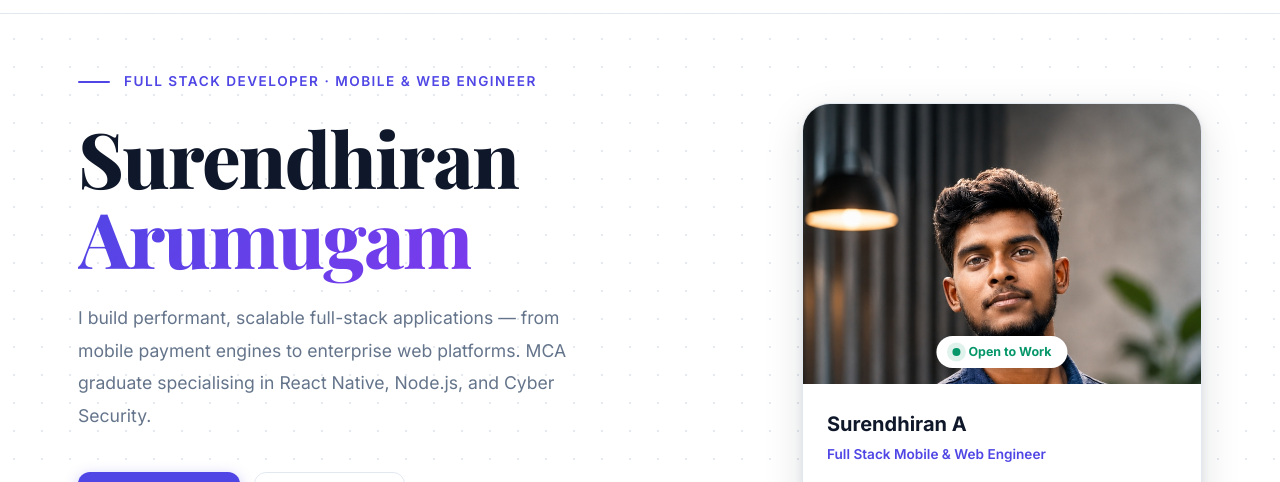
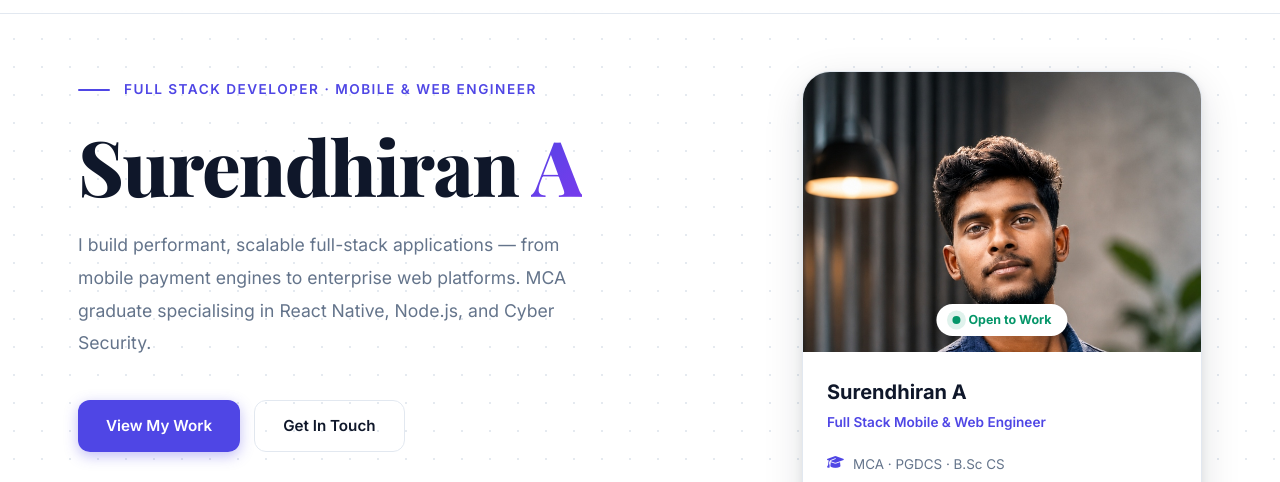
Before and after one commit to surendhitan/Portfolio_surendhiran, a website: page index.html in a window 1280 px wide. Shown: the part 59-541 px from the top of the page. Drawn offline with nearby package versions, Linux system fonts and the light colour scheme.

Commit message:
fix: Update hero name to Surendhiran A

```diff
--- a/index.html
+++ b/index.html
@@ -67,8 +67,7 @@
           </div>
 
           <h1 class="hero-name">
-            Surendhiran<br>
-            <span class="name-accent">Arumugam</span>
+            Surendhiran <span class="name-accent">A</span>
           </h1>
 
           <p class="hero-summary">
```
